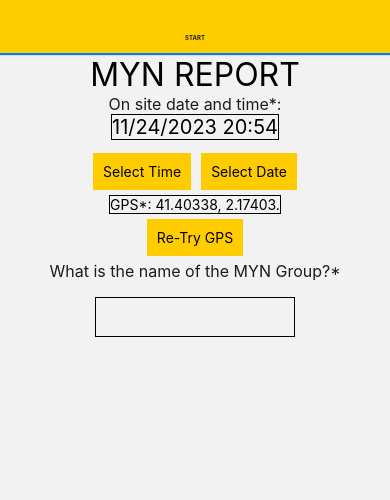
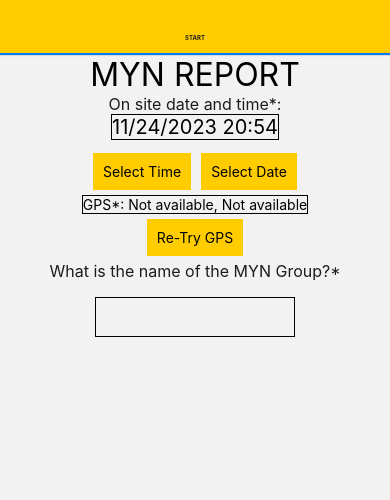
Before and after one commit to amansharma96/SER401Team15, a React Native app in the folder EmergencyDataCollectionApp/: screen /MYNReportNavigation in a window 390 px wide. Shown: the top 500 px of the page. Built offline with nearby package versions, Linux system fonts and the light colour scheme.

Commit message:
Invoke location service in MYN report page

```diff
--- a/EmergencyDataCollectionApp/src/screens/MYN/MYNReportStart.js
+++ b/EmergencyDataCollectionApp/src/screens/MYN/MYNReportStart.js
@@ -5,14 +5,41 @@ import { View, Text, TextInput, Alert } from "react-native";
 import styles from "./styles";
 import Button from "../../components/Button";
 import { useMYNReportContext } from "../../components/MYNReportContect";
+import LocationService from "../../utils/gps/locationService";
 
 const MYNReportStart = ({ addVisibleTab }) => {
   const [mynName, onChangeText] = React.useState("");
   const [date, setDate] = useState(new Date());
   const [show, setShow] = useState(false);
   const [isDatePicker, setIsDatePicker] = useState(true);
-  const [latitude, setLatitude] = useState(41.40338);
-  const [longitude, setLongitude] = useState(2.17403);
+
+  const [latitude, setLatitude] = useState(null);
+  const [longitude, setLongitude] = useState(null);
+  const [isFetchingLocation, setIsFetchingLocation] = useState(false);
+  const getGPS = () => {
+    setLatitude(null);
+    setLongitude(null);
+    setTimeout(() => {
+      setIsFetchingLocation(true);
+    }, 100);
+  };
+  const handleLocationUpdate = (location) => {
+    if (!location || !location.coords) {
+      const errorMessage = location?.error || "Failed to fetch location";
+      Alert.alert("Location Error: ", errorMessage);
+      setIsFetchingLocation(false);
+      return;
+    }
+    setLatitude(location.coords.latitude);
+    setLongitude(location.coords.longitude);
+    if (location.coords.accuracy > 30) {
+      Alert.alert(
+        "Location Warning: ",
+        "Location accuracy is greater than 30 meters. The data may be less precise.",
+      );
+    }
+    setIsFetchingLocation(false);
+  };
 
   const mynReportObject = useMYNReportContext();
   const onLoad = () => {
@@ -79,12 +106,6 @@ const MYNReportStart = ({ addVisibleTab }) => {
     setDate(currentDate);
   };
 
-  const getGPS = () => {
-    //place holder for logic
-    setLatitude(42.40338);
-    setLongitude(3.17403);
-  };
-
   const formatDate = (date) => {
     return `${(date.getMonth() + 1).toString().padStart(2, "0")}/${date
       .getDate()
@@ -97,6 +118,9 @@ const MYNReportStart = ({ addVisibleTab }) => {
 
   return (
     <View style={styles.container}>
+      {isFetchingLocation && (
+        <LocationService onLocationObtained={handleLocationUpdate} />
+      )}
       <View style={styles.Upper}>
         <Text style={styles.textHeader}>MYN REPORT</Text>
         <Text style={styles.text}>On site date and time*:</Text>
@@ -117,12 +141,21 @@ const MYNReportStart = ({ addVisibleTab }) => {
             />
           </View>
         </View>
-        <Text style={styles.gps}>{`GPS*: ${latitude}, ${longitude}.`}</Text>
-        <Button
-          style={styles.bottomButtonContainer}
-          title="Re-Try GPS"
-          onPress={getGPS}
-        />
+
+        <Text style={styles.gps}>
+          {`GPS*: ${latitude !== null ? latitude : "Not available"}, ${
+            longitude !== null ? longitude : "Not available"
+          }`}
+        </Text>
+        {isFetchingLocation && <Text>Fetching GPS data...</Text>}
+        {!isFetchingLocation && (
+          <Button
+            style={styles.bottomButtonContainer}
+            title="Re-Try GPS"
+            onPress={getGPS}
+          />
+        )}
+
         {show && (
           <DateTimePicker
             testID="dateTimePicker"
```
